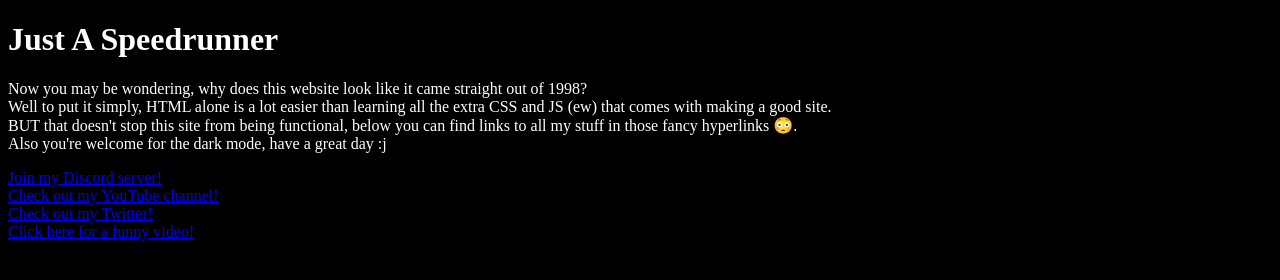
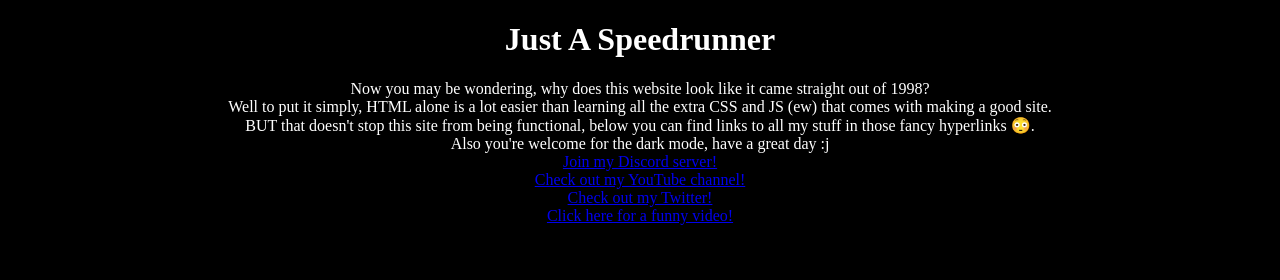
Before and after one commit to JustASpeedrunner/JustASpeedrunner.github.io, a plain HTML site: page index.html in a window 1280 px wide. Drawn offline with Linux system fonts and the light colour scheme.

Commit message:
update index.html

```diff
--- a/index.html
+++ b/index.html
@@ -1,17 +1,22 @@
 <!DOCTYPE html>
 <html>
+    <style>
+        h1 {text-align: center;}
+        p {text-align: center;}
+    </style>
     <body style="background-color: black;">
         <font color="white">
         <h1>Just A Speedrunner</h1>
         <p>Now you may be wondering, why does this website look like it came straight out of 1998? <br>
             Well to put it simply, HTML alone is a lot easier than learning all the extra CSS and JS (ew) that comes with making a good site. <br>
             BUT that doesn't stop this site from being functional, below you can find links to all my stuff in those fancy hyperlinks &#128563;. <br>
-            Also you're welcome for the dark mode, have a great day :j
+            Also you're welcome for the dark mode, have a great day :j<br>
+            <a href="https://discord.gg/9xKQQYkdzH">Join my Discord server!</a><br>
+            <a href="https://www.youtube.com/channel/UCDM5fpGT8Ght6kw3wvmiBTQ">Check out my YouTube channel!</a><br>
+            <a href="https://twitter.com/justaspeedyboi">Check out my Twitter!</a><br>
+            <a href="https://www.youtube.com/watch?v=dQw4w9WgXcQ">Click here for a funny video!</a><br>
         </p>
-        <a href="https://discord.gg/9xKQQYkdzH">Join my Discord server!</a><br>
-        <a href="https://www.youtube.com/channel/UCDM5fpGT8Ght6kw3wvmiBTQ">Check out my YouTube channel!</a><br>
-        <a href="https://twitter.com/justaspeedyboi">Check out my Twitter!</a><br>
-        <a href="https://www.youtube.com/watch?v=dQw4w9WgXcQ">Click here for a funny video!</a><br>
+
         </font>
     </body>
 </html>
```
